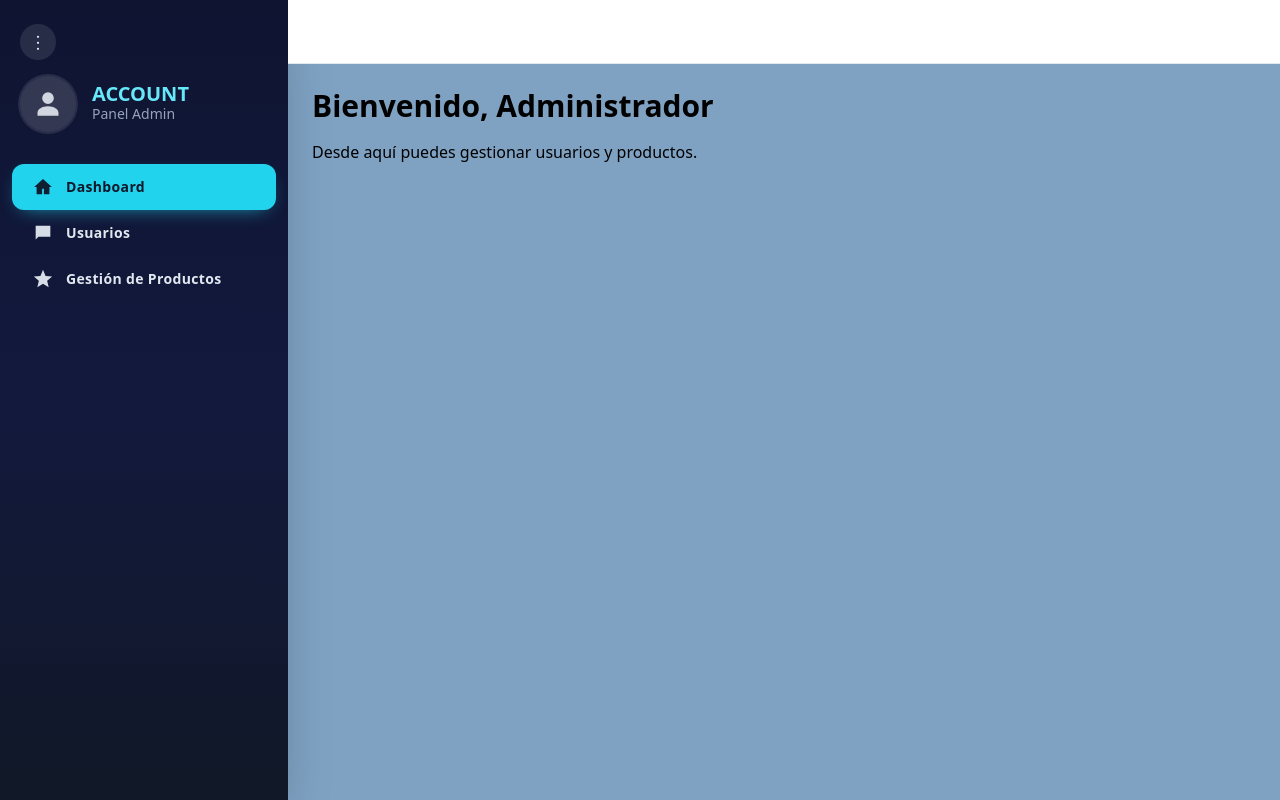
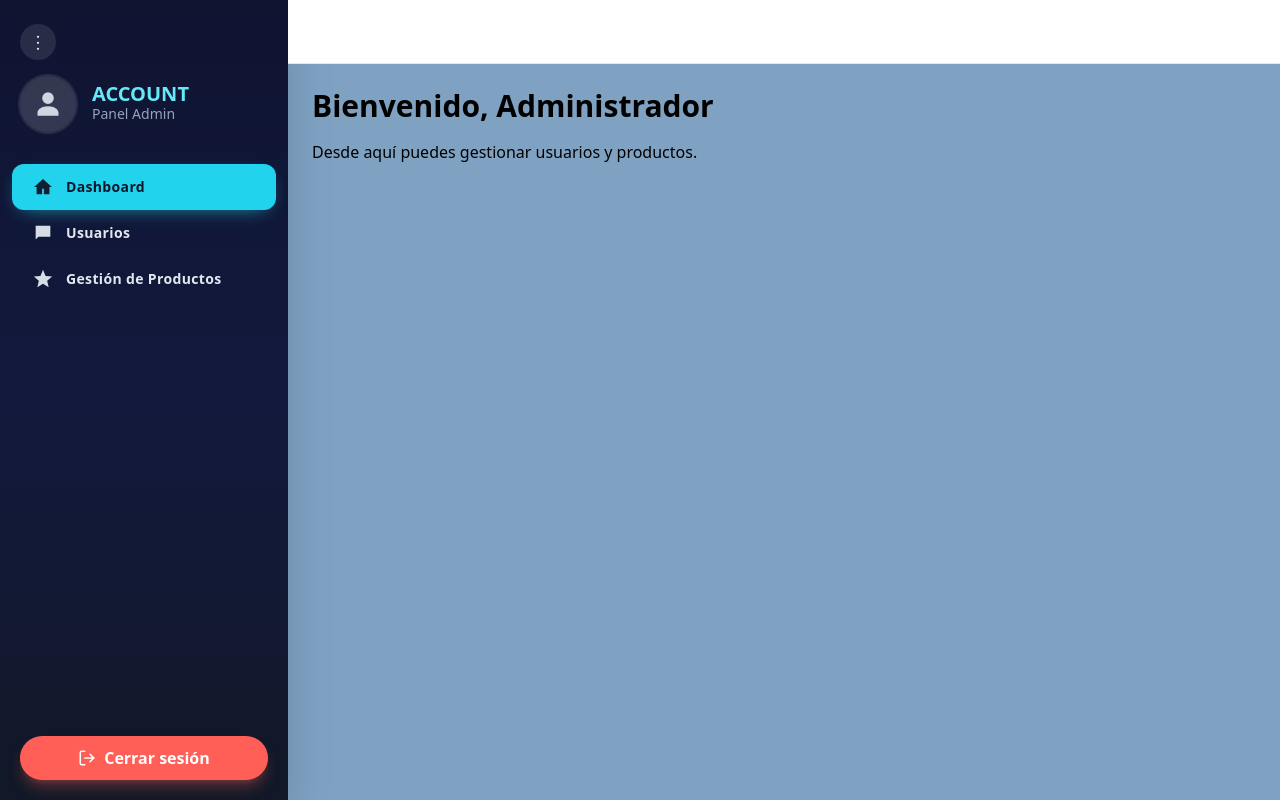
Before and after one commit to Manchego41/SWGVIPASA_front, a React (Vite) app: page /admin in a window 1280 px wide. Built offline with nearby package versions, Linux system fonts and the light colour scheme; no server answers; sample sign-in values are in the browser's storage.

Commit message:
boton sesion

```diff
--- a/src/layouts/AdminLayout.jsx
+++ b/src/layouts/AdminLayout.jsx
@@ -1,6 +1,7 @@
 // src/layouts/AdminLayout.jsx
 import React, { useState } from "react";
-import { NavLink, Outlet } from "react-router-dom";
+import { NavLink, Outlet, useNavigate } from "react-router-dom";
+import { FiLogOut } from "react-icons/fi";
 
 /** Paleta:
  *  Fondo: from-[#0f1431] via-[#12193d] to-[#111827]  (azul/morado oscuro)
@@ -10,6 +11,16 @@ import { NavLink, Outlet } from "react-router-dom";
 
 export default function AdminLayout() {
   const [open, setOpen] = useState(true);
+  const navigate = useNavigate();
+
+  const handleLogout = () => {
+    try {
+      localStorage.removeItem("token");
+      localStorage.removeItem("uploadToken");
+      localStorage.removeItem("user");
+    } catch {}
+    navigate("/login");
+  };
 
   return (
     <div className="min-h-screen bg-[#7FA2C3] flex">
@@ -20,13 +31,15 @@ export default function AdminLayout() {
           open ? "w-72" : "w-20",
           "text-slate-200",
           "bg-gradient-to-b from-[#0f1431] via-[#12193d] to-[#111827]",
-          "shadow-2xl"
+          "shadow-2xl",
         ].join(" ")}
       >
+        {/* Contenedor columna para pegar el botón abajo */}
+        <div className="h-full flex flex-col">
           {/* Header perfil */}
           <div className="px-5 py-6">
             <button
-  onClick={() => setOpen(o => !o)}
+              onClick={() => setOpen((o) => !o)}
               className="mb-4 h-9 w-9 rounded-full bg-white/10 hover:bg-white/15 flex items-center justify-center"
               title={open ? "Colapsar" : "Expandir"}
               aria-label={open ? "Colapsar" : "Expandir"}
@@ -34,12 +47,14 @@ export default function AdminLayout() {
               <DotsIcon />
             </button>
 
-
             <div className="flex items-center gap-4">
               <div className="h-14 w-14 rounded-full bg-white/15 ring-2 ring-white/10 flex items-center justify-center">
                 {/* avatar */}
                 <svg width="28" height="28" viewBox="0 0 24 24" className="opacity-90">
-                <path fill="currentColor" d="M12 12a5 5 0 1 0-5-5a5 5 0 0 0 5 5m0 2c-5 0-9 2.5-9 5.5V22h18v-2.5c0-3-4-5.5-9-5.5"/>
+                  <path
+                    fill="currentColor"
+                    d="M12 12a5 5 0 1 0-5-5a5 5 0 0 0 5 5m0 2c-5 0-9 2.5-9 5.5V22h18v-2.5c0-3-4-5.5-9-5.5"
+                  />
                 </svg>
               </div>
               {open && (
@@ -54,15 +69,31 @@ export default function AdminLayout() {
           {/* Items */}
           <nav className="mt-2">
             <SideItem to="/admin" end icon={HomeIcon} label="Dashboard" open={open} />
+            <SideItem to="/admin/users" icon={ChatIcon} label="Usuarios" open={open} />
+            <SideItem to="/admin/stock" icon={StarIcon} label="Gestión de Productos" open={open} />
+          </nav>
 
-          <SideItem to="/admin/users" icon={ChatIcon} label="Usuarios" open={open} />
-
-          <SideItem to="/admin/stock" icon={StarIcon} label="Gestión de Productos" open={open} />
-
-          {/* Ejemplos de extra (si luego agregas) */}
-          {/* <SideItem to="/admin/stats" icon={BarsIcon} label="Estadísticas" open={open} /> */}
-          {/* <SideItem to="/admin/options" icon={GearIcon} label="Opciones" open={open} /> */}
-        </nav>
+          {/* Botón Cerrar sesión (pegado abajo) */}
+          <div className="mt-auto px-5 pb-5 pt-4">
+            <button
+              onClick={handleLogout}
+              className="
+                w-full inline-flex items-center justify-center gap-2
+                rounded-full
+                bg-[#ff5f57] hover:bg-[#e8534d] active:bg-[#d44743]
+                text-white font-semibold
+                py-2.5 px-4
+                shadow-lg shadow-[#ff5f57]/30
+                focus:outline-none focus:ring-2 focus:ring-[#ff5f57]/40
+                transition-colors
+              "
+              title="Cerrar sesión"
+            >
+              <FiLogOut className="text-lg" />
+              {open && "Cerrar sesión"}
+            </button>
+          </div>
+        </div>
       </aside>
 
       {/* Contenido */}
@@ -90,7 +121,7 @@ function SideItem({ to, label, icon: Icon, open, end }) {
           "py-3 mx-3 rounded-xl",
           isActive
             ? "bg-cyan-400 text-slate-900 shadow-[0_6px_20px_-10px_rgba(34,211,238,0.9)]"
-            : "text-slate-200 hover:bg-white/10"
+            : "text-slate-200 hover:bg-white/10",
         ].join(" ")
       }
     >
@@ -120,7 +151,10 @@ function ChatIcon() {
 function StarIcon() {
   return (
     <svg width="22" height="22" viewBox="0 0 24 24" className="opacity-95">
-      <path fill="currentColor" d="m12 17.27l6.18 3.73l-1.64-7.03L22 9.24l-7.19-.61L12 2L9.19 8.63L2 9.24l5.46 4.73L5.82 21z"/>
+      <path
+        fill="currentColor"
+        d="m12 17.27l6.18 3.73l-1.64-7.03L22 9.24l-7.19-.61L12 2L9.19 8.63L2 9.24l5.46 4.73L5.82 21z"
+      />
     </svg>
   );
 }
@@ -134,7 +168,10 @@ function BarsIcon() {
 function GearIcon() {
   return (
     <svg width="22" height="22" viewBox="0 0 24 24" className="opacity-95">
-      <path fill="currentColor" d="m12 8a4 4 0 1 1 0 8a4 4 0 0 1 0-8m9 4l-2.1 1.6l.3 2.6l-2.5.9l-1.4 2.2l-2.6-.7L12 22l-1.6-2.1l-2.6.7l-1.4-2.2l-2.5-.9l.3-2.6L2 12l2.1-1.6l-.3-2.6l2.5-.9l1.4-2.2l2.6.7L12 2l1.6 2.1l2.6-.7l1.4 2.2l2.5.9l-.3 2.6z"/>
+      <path
+        fill="currentColor"
+        d="m12 8a4 4 0 1 1 0 8a4 4 0 0 1 0-8m9 4l-2.1 1.6l.3 2.6l-2.5.9l-1.4 2.2l-2.6-.7L12 22l-1.6-2.1l-2.6.7l-1.4-2.2l-2.5-.9l.3-2.6L2 12l2.1-1.6l-.3-2.6l2.5-.9l1.4-2.2l2.6.7L12 2l1.6 2.1l2.6-.7l1.4 2.2l2.5.9l-.3 2.6z"
+      />
     </svg>
   );
 }
@@ -142,7 +179,10 @@ function DotsIcon() {
   // tres puntos verticales
   return (
     <svg width="18" height="18" viewBox="0 0 24 24" className="text-slate-200">
-      <path fill="currentColor" d="M12 6.5a1.5 1.5 0 1 0 0-3a1.5 1.5 0 0 0 0 3m0 8a1.5 1.5 0 1 0 0-3a1.5 1.5 0 0 0 0 3m0 8a1.5 1.5 0 1 0 0-3a1.5 1.5 0 0 0 0 3"/>
+      <path
+        fill="currentColor"
+        d="M12 6.5a1.5 1.5 0 1 0 0-3a1.5 1.5 0 0 0 0 3m0 8a1.5 1.5 0 1 0 0-3a1.5 1.5 0 0 0 0 3m0 8a1.5 1.5 0 1 0 0-3a1.5 1.5 0 0 0 0 3"
+      />
     </svg>
   );
 }
```
Lines whose indentation alone changed are shown as unchanged.
